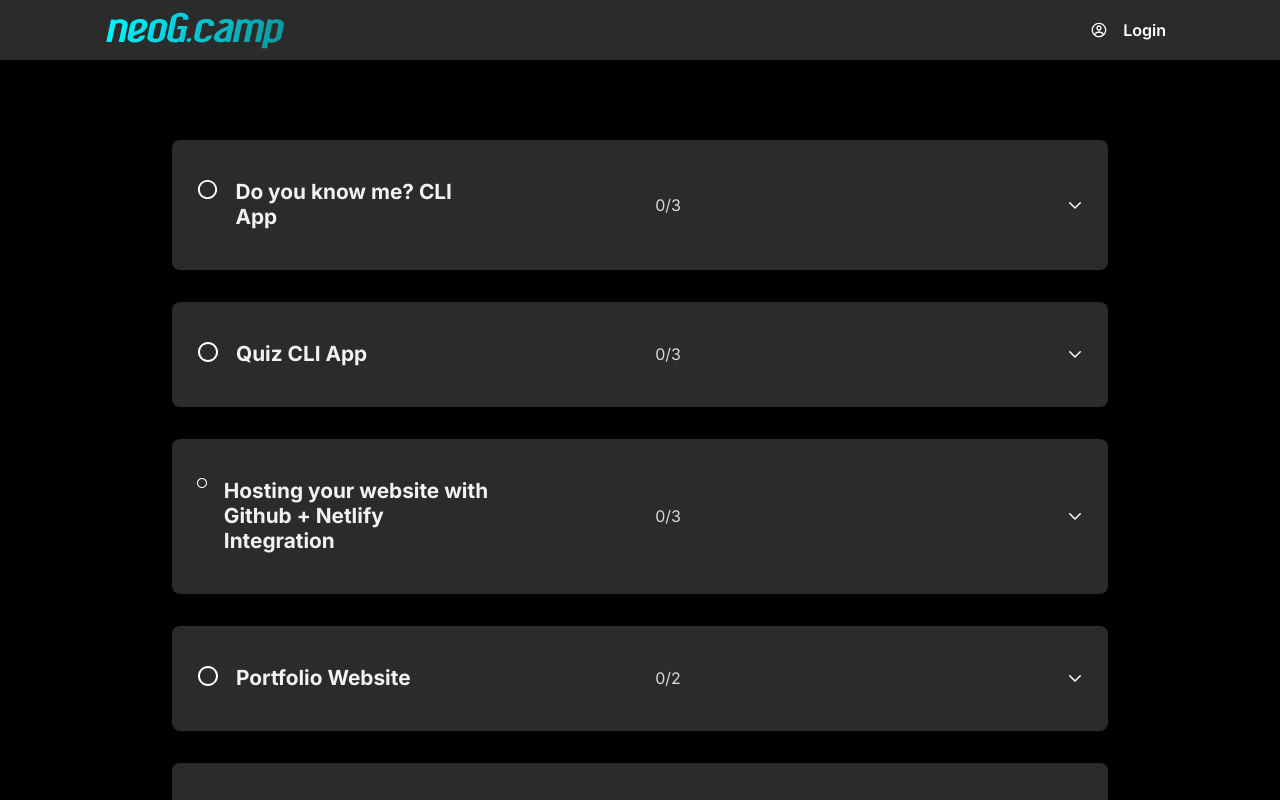
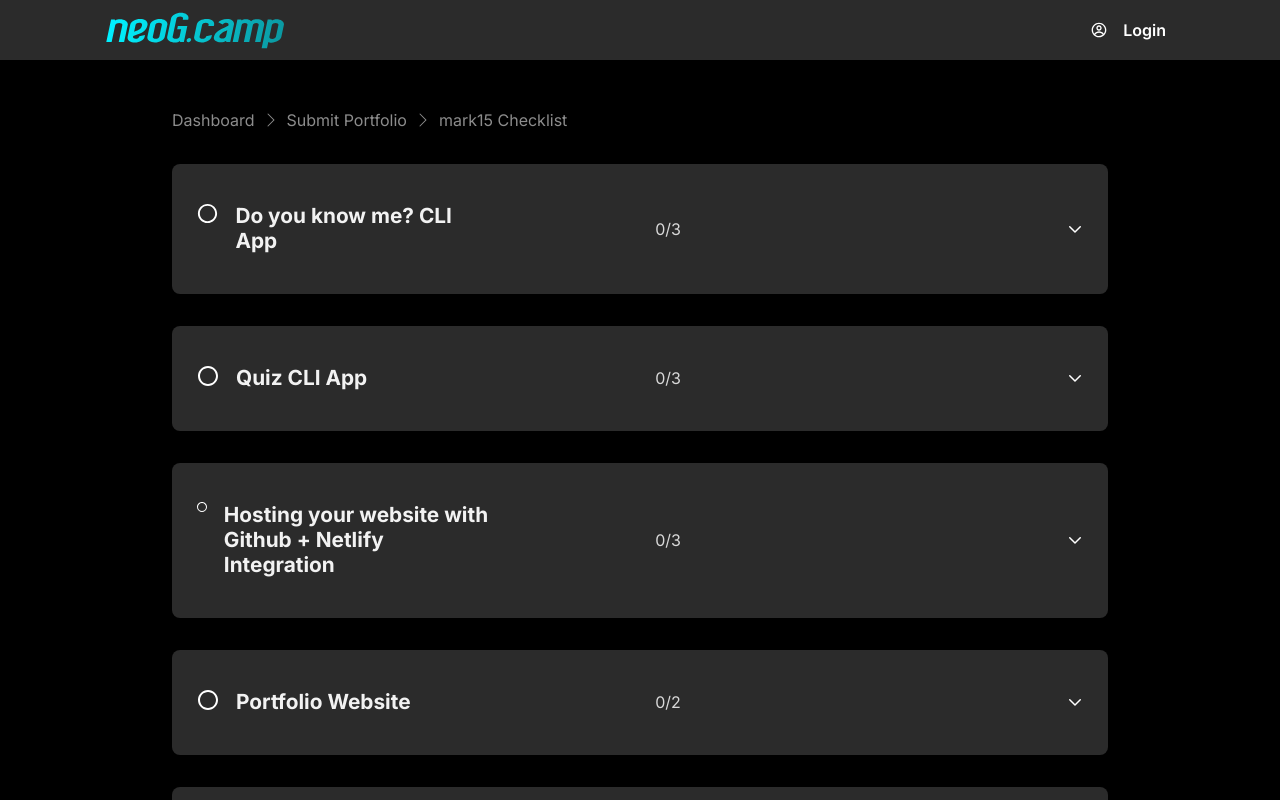
Before and after one commit to SAYUK09/platform-93by4, a Next.js app in the folder client/: page /submission/checklist in a window 1280 px wide. Built offline with nearby package versions, Linux system fonts and the light colour scheme; no server answers.

Commit message:
Add: Added Breadcrumbs for every page of the student userflow

```diff
--- a/client/src/pages/admin/review-portfolios/index.tsx
+++ b/client/src/pages/admin/review-portfolios/index.tsx
@@ -66,7 +66,7 @@ export default function ReviewPortfolios(): JSX.Element {
             <Box my="4" color="black.400" justifyContent="flex-start">
               <Breadcrumbs
                 breadcrumbProp={[
-                  { breadcrumbName: 'Dashboard', breadcrumbLink: '/' },
+                  { breadcrumbName: 'Dashboard', breadcrumbLink: '/dashboard' },
                   {
                     breadcrumbName: 'Review Portfolio',
                     breadcrumbLink: '/admin/review-portfolios',
--- a/client/src/pages/resubmission/index.tsx
+++ b/client/src/pages/resubmission/index.tsx
@@ -100,7 +100,7 @@ const ReSubmissionWindow: React.FC = () => {
     }
   }
   const breadcrumbsLinks = [
-    { breadcrumbName: 'Dashboard', breadcrumbLink: '/' },
+    { breadcrumbName: 'Dashboard', breadcrumbLink: '/dashboard' },
     {
       breadcrumbName: 'Submit Portfolio',
       breadcrumbLink: '/submission/questions',
--- a/client/src/pages/submission/checklist.tsx
+++ b/client/src/pages/submission/checklist.tsx
@@ -3,6 +3,7 @@ import { CheckListData, CardOnEachPage } from '../../data/staticData/mark15'
 import { useState } from 'react'
 import { Button, Link, Flex } from '@chakra-ui/react'
 import { useRouter } from 'next/router'
+import { Breadcrumbs } from './../../components/BreadCrumbs/BreadCrumbs'
 
 export function CheckList() {
   const [allMarksChecked, setAllMarksChecked] = useState<string[]>([])
@@ -52,8 +53,21 @@ export function CheckList() {
     )
   }
 
+  const breadcrumbsLinks = [
+    { breadcrumbName: 'Dashboard', breadcrumbLink: '/dashboard' },
+    {
+      breadcrumbName: 'Submit Portfolio ',
+      breadcrumbLink: '/submission/questions',
+    },
+    {
+      breadcrumbName: 'mark15 Checklist',
+      breadcrumbLink: '/submission/checklist',
+    },
+  ]
+
   return (
     <Layout>
+      <Breadcrumbs breadcrumbProp={breadcrumbsLinks} />
       {CheckListData.slice(
         CardOnEachPage * (pageNumber - 1),
         CardOnEachPage * (pageNumber - 1) + CardOnEachPage
--- a/client/src/pages/submission/index.tsx
+++ b/client/src/pages/submission/index.tsx
@@ -108,7 +108,7 @@ const SubmissionWindow: React.FC = () => {
     }
   }
   const breadcrumbsLinks = [
-    { breadcrumbName: 'Dashboard', breadcrumbLink: '/' },
+    { breadcrumbName: 'Dashboard', breadcrumbLink: '/dashboard' },
     {
       breadcrumbName: 'Submit Portfolio ',
       breadcrumbLink: '/submission/questions',
```
Also changed, not shown: client/src/pages/resubmission/congrats.tsx (+10 -0 lines), client/src/pages/submission/congrats.tsx (+10 -0 lines), client/src/pages/submission/questions.tsx (+9 -0 lines).
